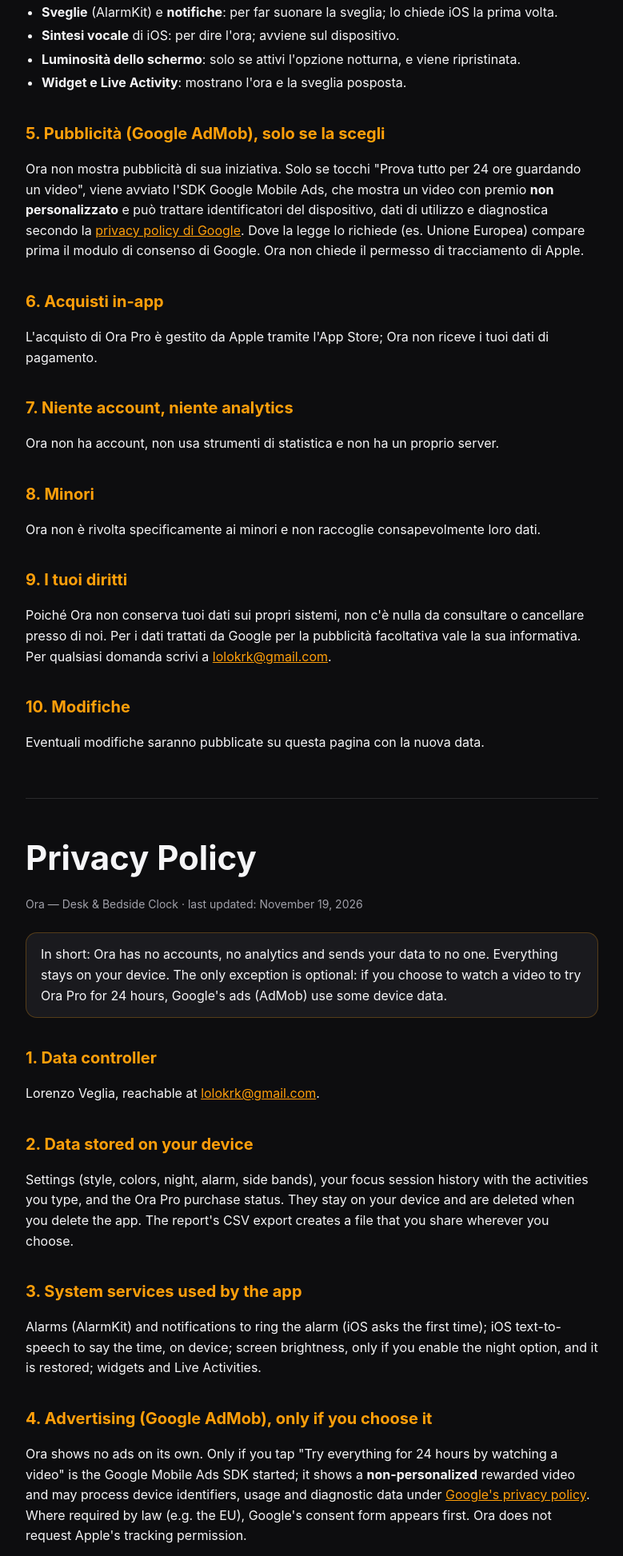
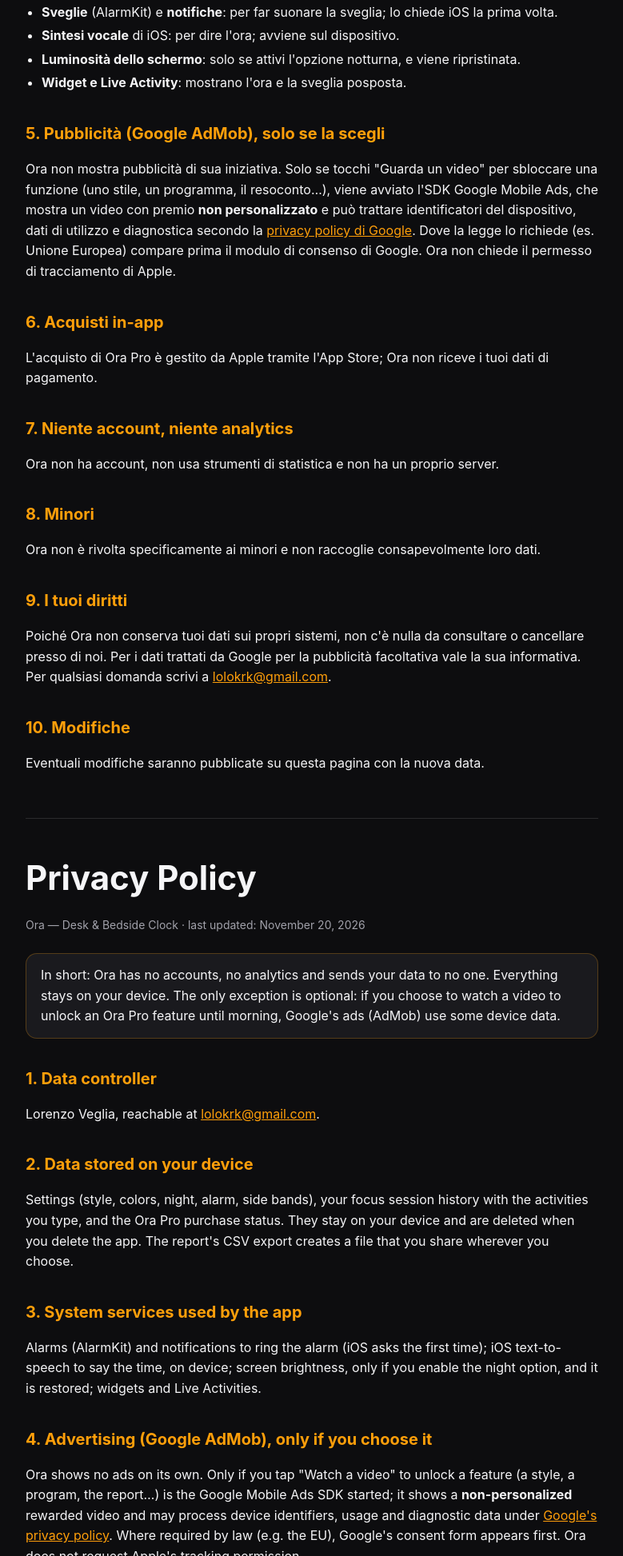
Before and after one commit to LorenzoVe/ora-privacy, a plain HTML site: page privacy-policy.html in a window 1280 px wide. Shown: the part 854-2800 px from the top of the page at 80% size, without its empty margins (250-1029 px from the left). Drawn offline with Linux system fonts and the light colour scheme.

Commit message:
Pagine legali di Ora

```diff
--- a/privacy-policy.html
+++ b/privacy-policy.html
@@ -16,9 +16,9 @@
   </style>
 </head><body><main>
 <h1>Informativa sulla privacy</h1>
-<p class="meta">Ora — Desk &amp; Bedside Clock · ultimo aggiornamento: 19 novembre 2026 · <a href="#en">English below</a></p>
+<p class="meta">Ora — Desk &amp; Bedside Clock · ultimo aggiornamento: 20 novembre 2026 · <a href="#en">English below</a></p>
 <div class="box">In breve: Ora non ha account, non ha analytics e non invia i tuoi dati a nessuno. Tutto resta sul tuo dispositivo.
-L'unica eccezione è facoltativa: se scegli di guardare un video per provare Ora Pro per 24 ore, la pubblicità di Google (AdMob) usa alcuni dati del dispositivo.</div>
+L'unica eccezione è facoltativa: se scegli di guardare un video per sbloccare una funzione di Ora Pro fino al mattino, la pubblicità di Google (AdMob) usa alcuni dati del dispositivo.</div>
 <h2>1. Titolare del trattamento</h2>
 <p>Il titolare è Lorenzo Veglia, contattabile all'indirizzo <a href="mailto:lolokrk@gmail.com">lolokrk@gmail.com</a>.</p>
 <h2>2. Cos'è l'app</h2>
@@ -38,7 +38,7 @@ L'unica eccezione è facoltativa: se scegli di guardare un video per provare Ora
 <li><strong>Widget e Live Activity</strong>: mostrano l'ora e la sveglia posposta.</li>
 </ul>
 <h2>5. Pubblicità (Google AdMob), solo se la scegli</h2>
-<p>Ora non mostra pubblicità di sua iniziativa. Solo se tocchi "Prova tutto per 24 ore guardando un video", viene avviato l'SDK Google Mobile Ads, che mostra un video con premio <strong>non personalizzato</strong> e può trattare identificatori del dispositivo, dati di utilizzo e diagnostica secondo la <a href="https://policies.google.com/privacy">privacy policy di Google</a>. Dove la legge lo richiede (es. Unione Europea) compare prima il modulo di consenso di Google. Ora non chiede il permesso di tracciamento di Apple.</p>
+<p>Ora non mostra pubblicità di sua iniziativa. Solo se tocchi "Guarda un video" per sbloccare una funzione (uno stile, un programma, il resoconto…), viene avviato l'SDK Google Mobile Ads, che mostra un video con premio <strong>non personalizzato</strong> e può trattare identificatori del dispositivo, dati di utilizzo e diagnostica secondo la <a href="https://policies.google.com/privacy">privacy policy di Google</a>. Dove la legge lo richiede (es. Unione Europea) compare prima il modulo di consenso di Google. Ora non chiede il permesso di tracciamento di Apple.</p>
 <h2>6. Acquisti in-app</h2>
 <p>L'acquisto di Ora Pro è gestito da Apple tramite l'App Store; Ora non riceve i tuoi dati di pagamento.</p>
 <h2>7. Niente account, niente analytics</h2>
@@ -51,9 +51,9 @@ L'unica eccezione è facoltativa: se scegli di guardare un video per provare Ora
 <p>Eventuali modifiche saranno pubblicate su questa pagina con la nuova data.</p>
 <hr id="en" />
 <h1>Privacy Policy</h1>
-<p class="meta">Ora — Desk &amp; Bedside Clock · last updated: November 19, 2026</p>
+<p class="meta">Ora — Desk &amp; Bedside Clock · last updated: November 20, 2026</p>
 <div class="box">In short: Ora has no accounts, no analytics and sends your data to no one. Everything stays on your device.
-The only exception is optional: if you choose to watch a video to try Ora Pro for 24 hours, Google's ads (AdMob) use some device data.</div>
+The only exception is optional: if you choose to watch a video to unlock an Ora Pro feature until morning, Google's ads (AdMob) use some device data.</div>
 <h2>1. Data controller</h2>
 <p>Lorenzo Veglia, reachable at <a href="mailto:lolokrk@gmail.com">lolokrk@gmail.com</a>.</p>
 <h2>2. Data stored on your device</h2>
@@ -61,7 +61,7 @@ The only exception is optional: if you choose to watch a video to try Ora Pro fo
 <h2>3. System services used by the app</h2>
 <p>Alarms (AlarmKit) and notifications to ring the alarm (iOS asks the first time); iOS text-to-speech to say the time, on device; screen brightness, only if you enable the night option, and it is restored; widgets and Live Activities.</p>
 <h2>4. Advertising (Google AdMob), only if you choose it</h2>
-<p>Ora shows no ads on its own. Only if you tap "Try everything for 24 hours by watching a video" is the Google Mobile Ads SDK started; it shows a <strong>non-personalized</strong> rewarded video and may process device identifiers, usage and diagnostic data under <a href="https://policies.google.com/privacy">Google's privacy policy</a>. Where required by law (e.g. the EU), Google's consent form appears first. Ora does not request Apple's tracking permission.</p>
+<p>Ora shows no ads on its own. Only if you tap "Watch a video" to unlock a feature (a style, a program, the report…) is the Google Mobile Ads SDK started; it shows a <strong>non-personalized</strong> rewarded video and may process device identifiers, usage and diagnostic data under <a href="https://policies.google.com/privacy">Google's privacy policy</a>. Where required by law (e.g. the EU), Google's consent form appears first. Ora does not request Apple's tracking permission.</p>
 <h2>5. In-app purchases</h2>
 <p>Ora Pro is sold by Apple through the App Store; Ora never receives your payment details.</p>
 <h2>6. No accounts, no analytics</h2>
```
